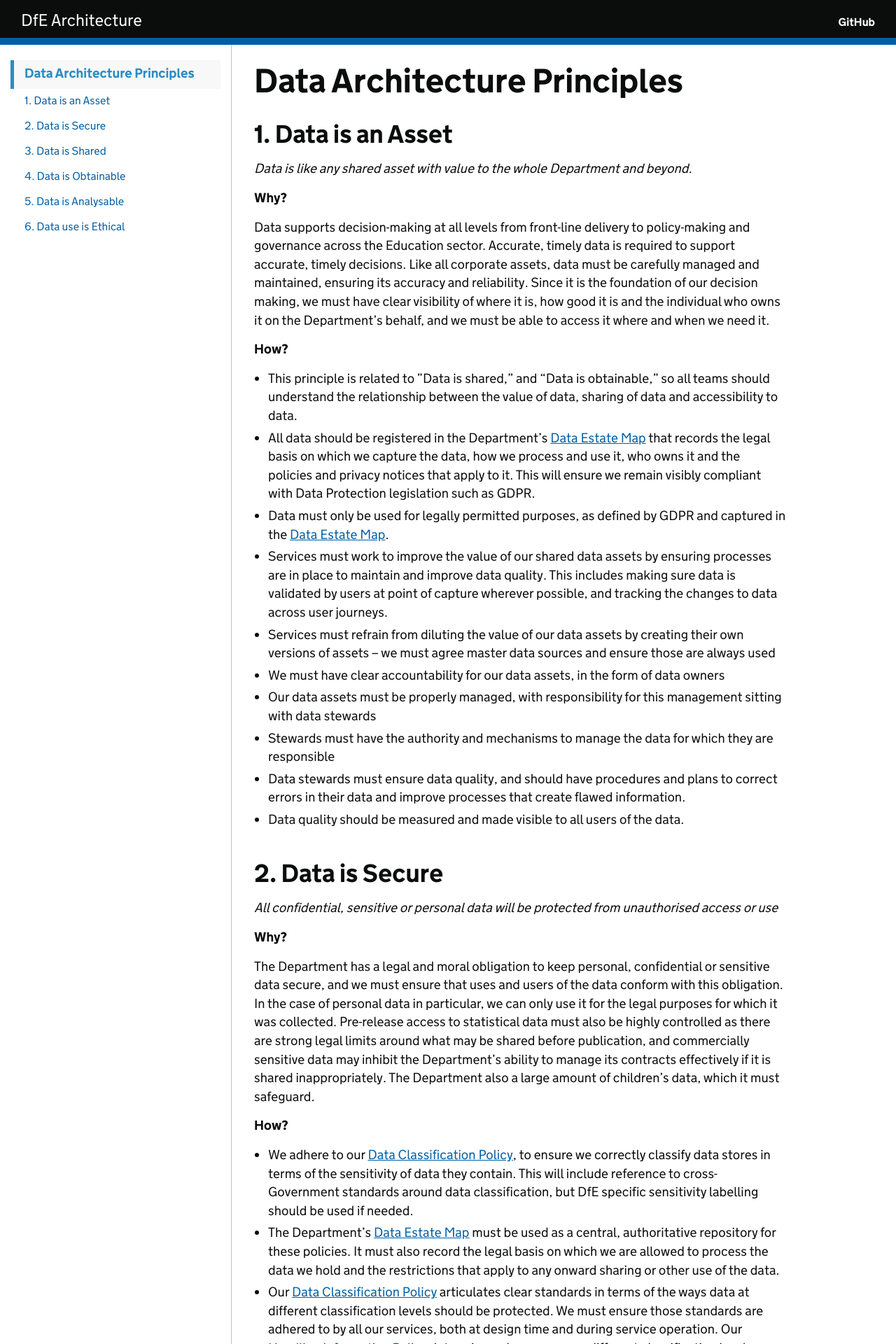
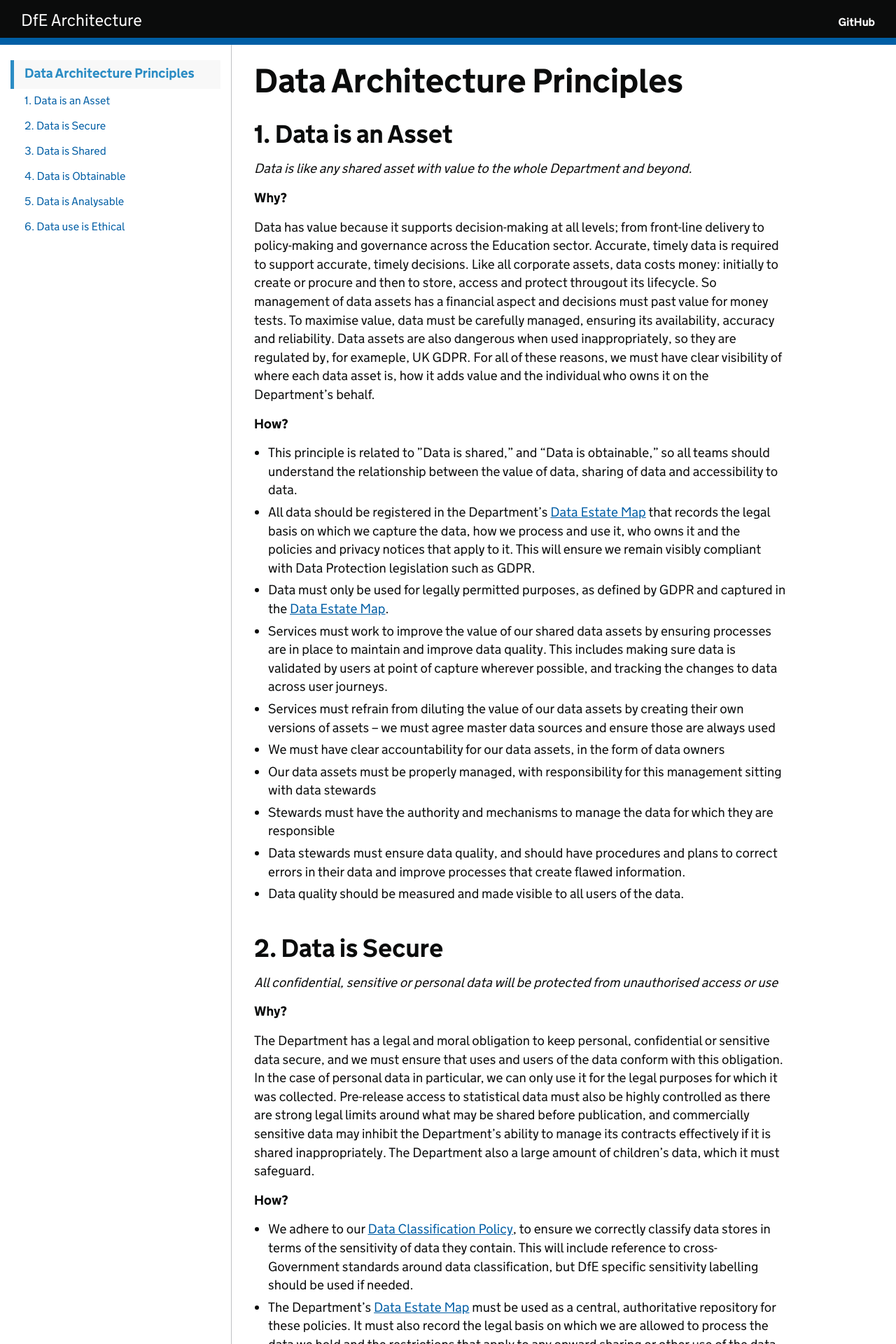
Before and after one commit to DFE-Digital/architecture, a Jekyll site: the page built from principles/data-architecture-principles.md, in a window 1280 px wide. Shown: the top 1920 px of the page at 70% size. Built offline with Jekyll 4.4.1, drawn with Linux system fonts in a browser that asks for light colours; our own code applies the rules of GitHub Pages for plain Markdown files; some of the changed text lies outside the part shown.

Commit message:
Update data-architecture-principles.md
Further changes to strengthen the rationale for considering data an asset

```diff
--- a/principles/data-architecture-principles.md
+++ b/principles/data-architecture-principles.md
@@ -10,7 +10,7 @@ _Data is like any shared asset with value to the whole Department and beyond._
 
 __Why?__
 
-Data supports decision-making at all levels from front-line delivery to policy-making and governance across the Education sector. Accurate, timely data is required to support accurate, timely decisions. Like all corporate assets, data must be carefully managed and maintained, ensuring its accuracy and reliability. Since it is the foundation of our decision making, we must have clear visibility of where it is, how good it is and the individual who owns it on the Department’s behalf, and we must be able to access it where and when we need it.
+Data has value because it supports decision-making at all levels; from front-line delivery to policy-making and governance across the Education sector. Accurate, timely data is required to support accurate, timely decisions. Like all corporate assets, data costs money: initially to create or procure and then to store, access and protect througout its lifecycle. So management of data assets has a financial aspect and decisions must past value for money tests. To maximise value, data must be carefully managed, ensuring its availability, accuracy and reliability. Data assets are also dangerous when used inappropriately, so they are regulated by, for exameple, UK GDPR. For all of these reasons, we must have clear visibility of where each data asset is, how it adds value and the individual who owns it on the Department’s behalf.
 
 __How?__
 
```
